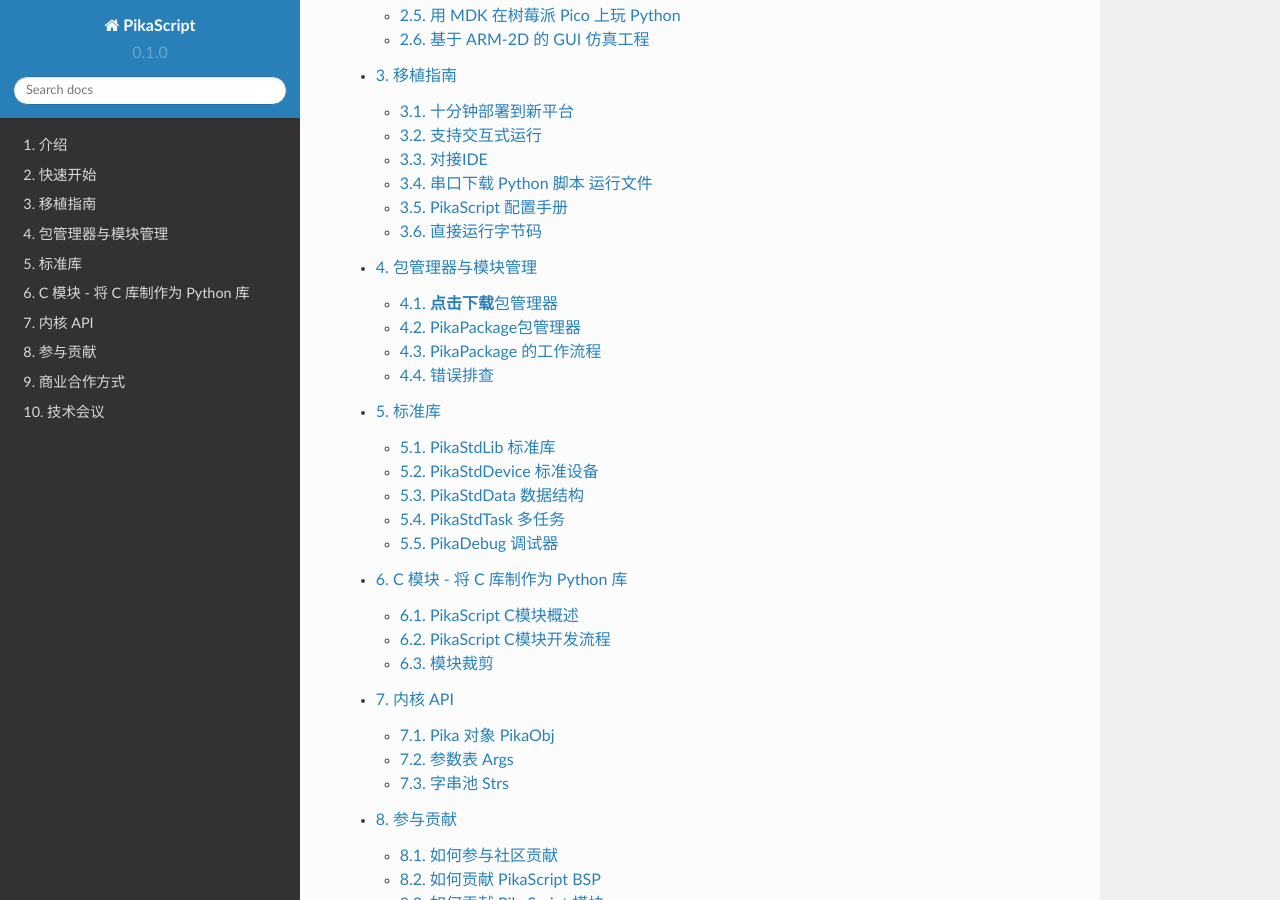
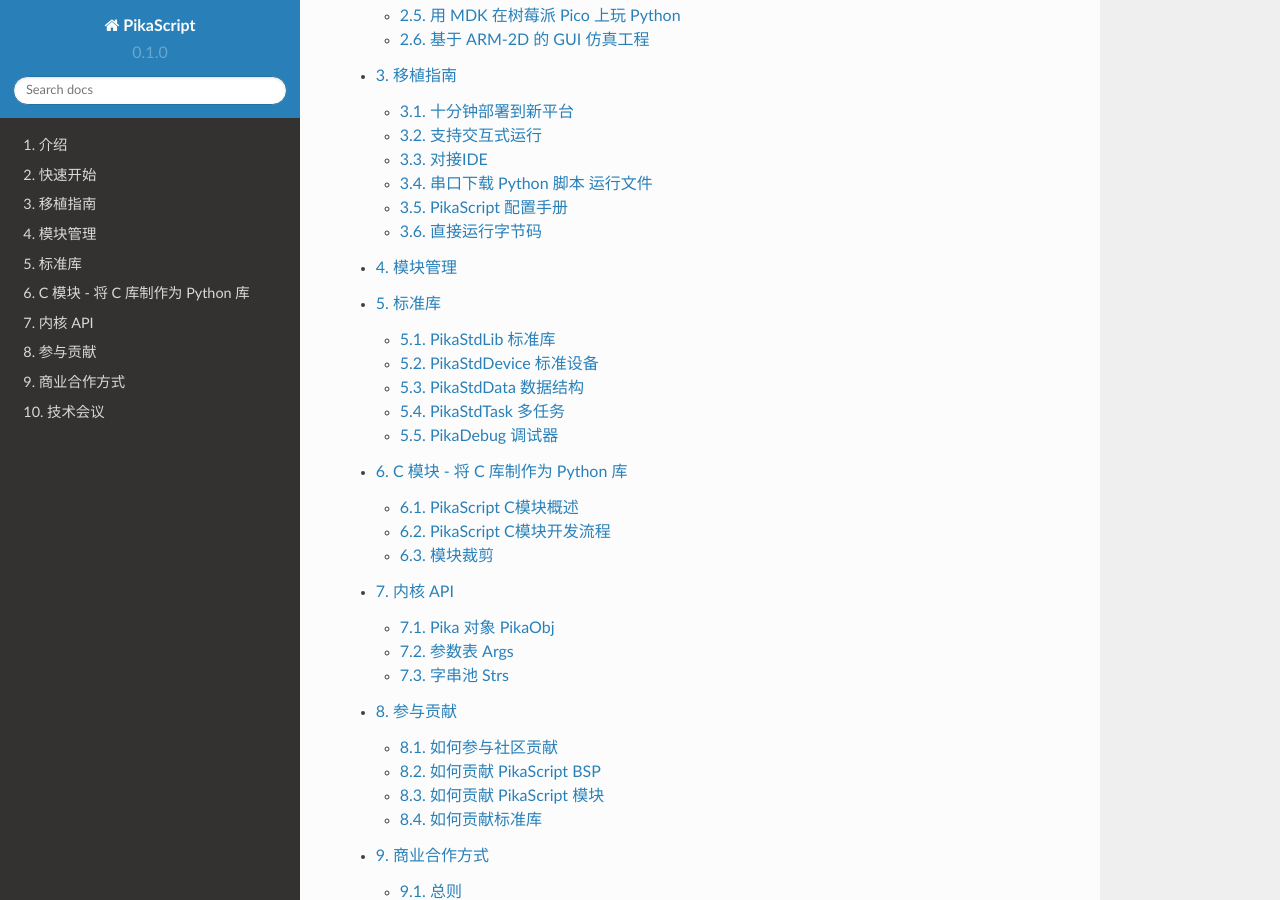
Before and after one commit to pikasTech/pikadoc, a Sphinx documentation site: the page built from docs/source/index.rst, in a window 1280 px wide and 900 px high, scrolled down 512 px. Built offline with Sphinx 7.4.7 and the Read the Docs theme 2.0.0, drawn with Linux system fonts in a browser that asks for light colours; pages that are not in the unit, such as notebooks, are missing from menus; some of the changed lines change nothing that is shown.

Commit message:
use index_xxx to make folder

```diff
--- a/docs/source/index.rst
+++ b/docs/source/index.rst
@@ -12,7 +12,7 @@
    intro/index
    get-started/index
    porting/index
-   包管理器与模块管理
+   index_module.rst
    stdlib/index
    cmodule/index
    coreapi/index
--- /dev/null
+++ b/docs/source/index_module.rst
@@ -0,0 +1,7 @@
+模块管理
+================
+
+.. toctree::
+   :maxdepth: 1
+
+    包管理器与模块管理
```
